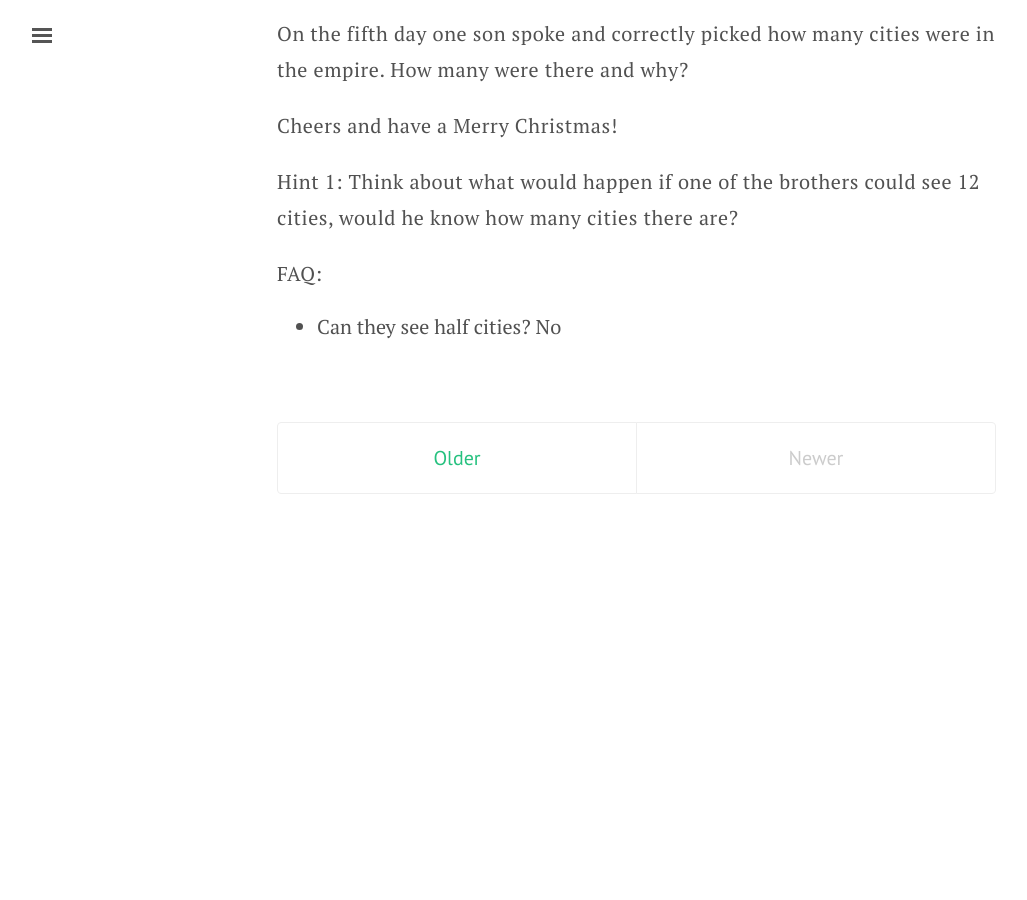
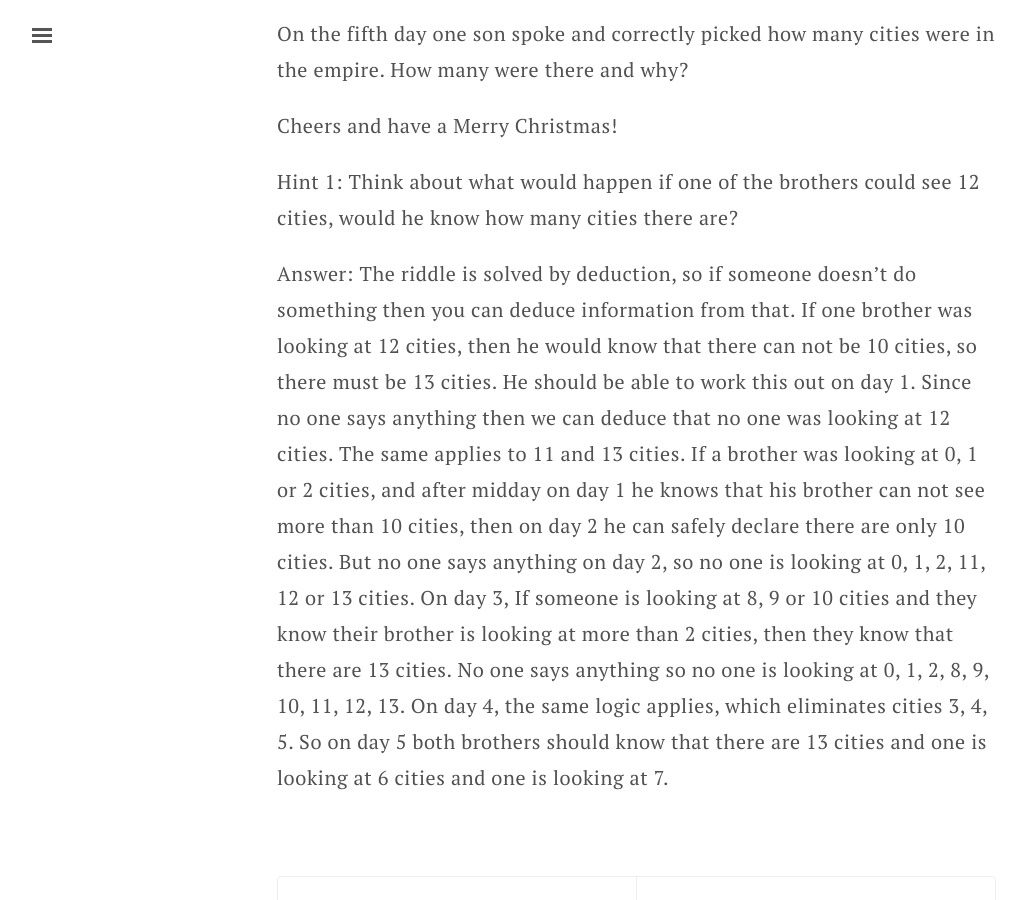
Before and after one commit to pensolve/blog, a Jekyll site: the page built from index.html, in a window 1280 px wide and 900 px high, scrolled down 871 px. Shown: the whole window, without its empty margins (3-1030 px from the left). Built offline with Jekyll 4.4.1, drawn with Linux system fonts in a browser that asks for light colours; the list of posts is cut into pages by our own code; before the commit the page ends 1425 px from its top, so only the background shows below that.

Commit message:
Added riddle answer

```diff
--- a/_posts/2015-12-22-riddle.md
+++ b/_posts/2015-12-22-riddle.md
@@ -17,5 +17,9 @@ Cheers and have a Merry Christmas!
 
 Hint 1: Think about what would happen if one of the brothers could see 12 cities, would he know how many cities there are?
 
-FAQ:
-- Can they see half cities? No
+Answer: The riddle is solved by deduction, so if someone doesn’t do something then you can deduce information from that.
+If one brother was looking at 12 cities, then he would know that there can not be 10 cities, so there must be 13 cities. He should be able to work this out on day 1. Since no one says anything then we can deduce that no one was looking at 12 cities. The same applies to 11 and 13 cities.
+If a brother was looking at 0, 1 or 2 cities, and after midday on day 1 he knows that his brother can not see more than 10 cities, then on day 2 he can safely declare there are only 10 cities. But no one says anything on day 2, so no one is looking at 0, 1, 2, 11, 12 or 13 cities.
+On day 3, If someone is looking at 8, 9 or 10 cities and they know their brother is looking at more than 2 cities, then they know that there are 13 cities. No one says anything so no one is looking at 0, 1, 2, 8, 9, 10, 11, 12, 13.
+On day 4, the same logic applies, which eliminates cities 3, 4, 5.
+So on day 5 both brothers should know that there are 13 cities and one is looking at 6 cities and one is looking at 7.
```
